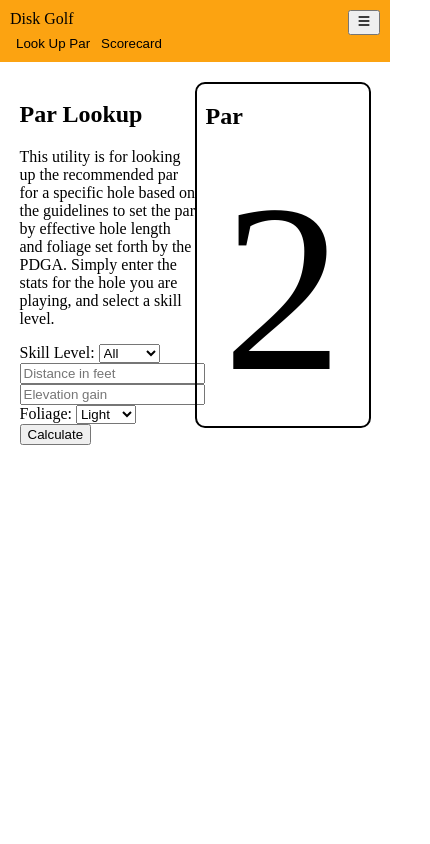
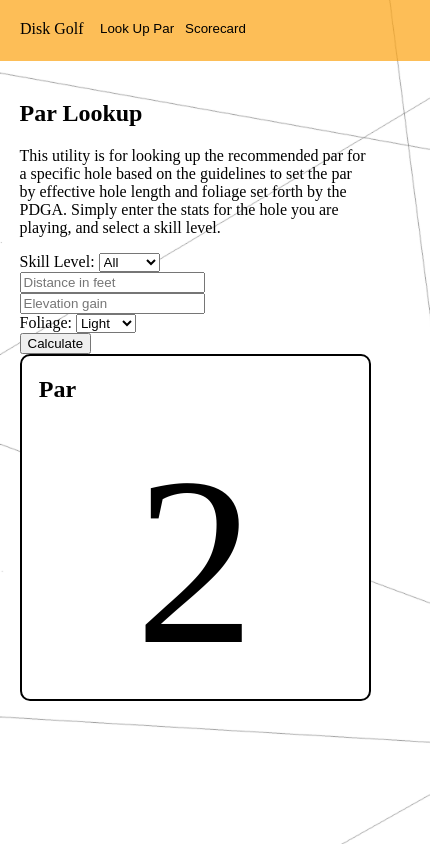
Before and after one commit to bradencarlson/dgscoring, a plain HTML site: page index.html in a window 390 px wide. Shown: the whole page, 430 px wide, since content can reach past the window. Drawn offline with Linux system fonts and the light colour scheme.

Commit message:
Splash Screen and Responsivity
Added the background. Also changed the layout of the page, and added
some responsivity to the page. There is a small problem with the title,
It doesn't line up with the menu items on small screens, and I can't see
what is wrong with it right now.

```diff
--- a/index.html
+++ b/index.html
@@ -8,23 +8,18 @@
   <link rel="stylesheet" href="./style.css">
 </head>
 <body>
-  <div id="header" class="header">
-    <div id="header-label" class="header-label">
-      <div id="title">Disk Golf</div>
-      <button id="side-menu-button">
-          <img class="button-icon" src="./media/hambuger-menu.svg">
-      </button>
+  <div id="content" class="content">
+    <div id="sidebar" class="sidebar">
+      <div id="title" class="title">Disk Golf</div>
+      <div id="nav-bar" class="nav-bar">
+        <button id="lookup-button" class="nav-bar-item">Look Up Par</button>
+        <button id="scorecard-button" class="nav-bar-item">Scorecard</button>
+      </div>
     </div>
-    <div id="nav-bar" class="nav-bar">
-      <button id="lookup-button" class="nav-bar-item">Look Up Par</button>
-      <button id="scorecard-button" class="nav-bar-item">Scorecard</button>
+    <div id="main" class="main">
+    <!--- This content will be loaded later --->
     </div>
   </div>
-  <div id="sidebar"></div>
-  <div id="main" class="main">
-
-  </div>
-  <div id="footer"></div>
   <script>
     addClickHandlers()
     loadLookup()
--- a/style.css
+++ b/style.css
@@ -1,10 +1,22 @@
 html, body {
         margin: 0;
         padding: 0;
+        height: 100%;
+        width: 100%;
 }
 
 body {
-  /*background-image: url("./media/splash.png");*/
+  background-image: url("./media/splash-2.png");
+  background-attachment: fixed;
+  background-repeat: no-repeat;
+  background-size: cover;
+}
+
+.content {
+  display: flex;
+  flex-direction: row;
+  justify-content: space-between;
+  height: 100%;
 }
 
 /**************************************************
@@ -17,31 +29,38 @@ body {
 }
 
 /**************************************************
- * Header/Navbar
+ * Sidebar
  **************************************************/
 
-.header {
-  background: #fca311;
-  padding: 10px;
+.sidebar {
+  padding: 20px;
+  display: flex;
+  flex-direction: column;
+  justify-content: flex-start;
+  width: 15%;
+  max-width: 100px;
+  background-color: rgba(252, 163, 17, 0.7);
 }
 
-.header-label {
-  display: flex;
-  flex-direction: horizontal;
-  justify-content: space-between;
-  vertical-align: center;
+.title {
+  min-width: 75px;
 }
+
 
 .nav-bar {
   display: flex;
-  flex-direction: space-between;
+  flex-direction: column;
   justify-content: flex-start;
+  height: 90%;
+  width: 100%
 }
 
 .nav-bar-item {
-  padding-right: 5px;
+  padding-bottom: 5px;
+  padding-left: 5px;
   border: none;
   background: none;
+  text-align: left;
 }
 
 /**************************************************
@@ -49,8 +68,6 @@ body {
  **************************************************/
 
 .main {
-  display: flex;
-  flex-direction: horizontal;
   margin-top: 5%;
 }
 
@@ -62,20 +79,24 @@ body {
   margin-left: 5%;
   width: 90%;
   display: flex;
-  flex-direction: horizontal;
+  flex-direction: row;
+  justify-content: space-between;
 }
 
 .lookup-input {
-  width: 50%;
+  width: 47%;
 }
 
 .lookup-output {
-  width: 50%;
+  width: 47%;
 }
+
+
 
 .output-box {
   border: 2px solid black;
   border-radius: 10px;
+  background-color: rgb(255,255,255);
 }
 
 .par-output-label {
@@ -96,3 +117,129 @@ body {
   margin-left: 5%;
   width: 90%;
 }
+
+
+/**************************************************
+ * Medium Screen settings
+ **************************************************/
+@media ( width <= 1000px ) {
+
+  .content {
+    display: flex;
+    flex-direction: row;
+    justify-content: flex-start;
+    width: 100%;
+  }
+
+  /**************************************************
+   * Sidebar
+   **************************************************/
+
+  .sidebar {
+    padding: 20px;
+    display: flex;
+    flex-direction: column;
+    justify-content: flex-start;
+    width: 15%;
+    max-width: 100px;
+    background-color: rgba(252, 163, 17, 0.7);
+  }
+
+  .title {
+  }
+
+
+  .nav-bar {
+    display: flex;
+    flex-direction: column;
+    justify-content: flex-start;
+  }
+
+  .nav-bar-item {
+    padding-bottom: 5px;
+    padding-left: 5px;
+    border: none;
+    background: none;
+    text-align: left;
+
+  }
+  /**************************************************
+   * Lookup Page
+   **************************************************/
+
+  .lookup {
+    flex-direction: column;
+    justify-content: space-between;
+  }
+  .lookup-input {
+    width: 100%;
+    height: 47%;
+  }
+  .lookup-output {
+    width: 100%;
+    height: 47%;
+  }
+
+}
+
+/**************************************************
+ * Small Screen settings
+ **************************************************/
+@media ( width <= 700px ) {
+
+  .content {
+    display: flex;
+    flex-direction: column;
+    justify-content: flex-start;
+    width: 100%;
+  }
+
+  /**************************************************
+   * Sidebar
+   **************************************************/
+
+  .sidebar {
+    padding: 20px;
+    display: flex;
+    flex-direction: row;
+    justify-content: flex-start;
+    width: 100%;
+    max-width: 100%;
+    background-color: rgba(252, 163, 17, 0.7);
+  }
+
+  .title {
+  }
+
+
+  .nav-bar {
+    display: flex;
+    flex-direction: row;
+    justify-content: flex-start;
+  }
+
+  .nav-bar-item {
+    padding-bottom: 5px;
+    padding-left: 5px;
+    border: none;
+    background: none;
+    text-align: left;
+  }
+  /**************************************************
+   * Lookup Page
+   **************************************************/
+
+  .lookup {
+    flex-direction: column;
+    justify-content: space-between;
+  }
+  .lookup-input {
+    width: 100%;
+    height: 47%;
+  }
+  .lookup-output {
+    width: 100%;
+    height: 47%;
+  }
+
+}
```
Also changed, not shown: media/splash-1.png (added), media/splash-2.png (added).
